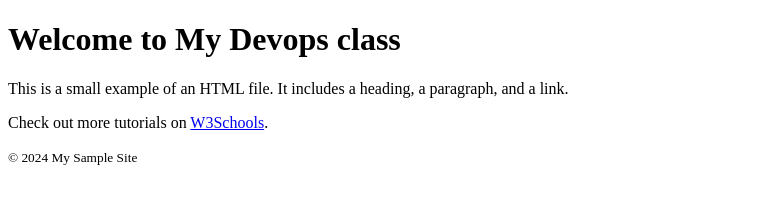
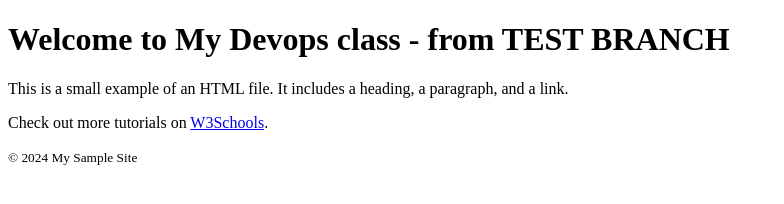
Before and after one commit to assistant1380/ci-cd-pwskills-jan, a plain HTML site: page index.html in a window 1280 px wide. Shown: the whole page, without its empty margins (0-784 px from the left). Drawn offline with Linux system fonts and the light colour scheme.

Commit message:
Update heading to include branch information

```diff
--- a/index.html
+++ b/index.html
@@ -7,7 +7,7 @@
 </head>
 <body>
 
-    <h1>Welcome to My Devops class</h1>
+    <h1>Welcome to My Devops class - from TEST BRANCH </h1>
     <p>This is a small example of an HTML file. It includes a heading, a paragraph, and a link.</p>
 
     <p>Check out more tutorials on <a href="https://www.w3schools.com/html/html_basic.asp">W3Schools</a>.</p>
```
